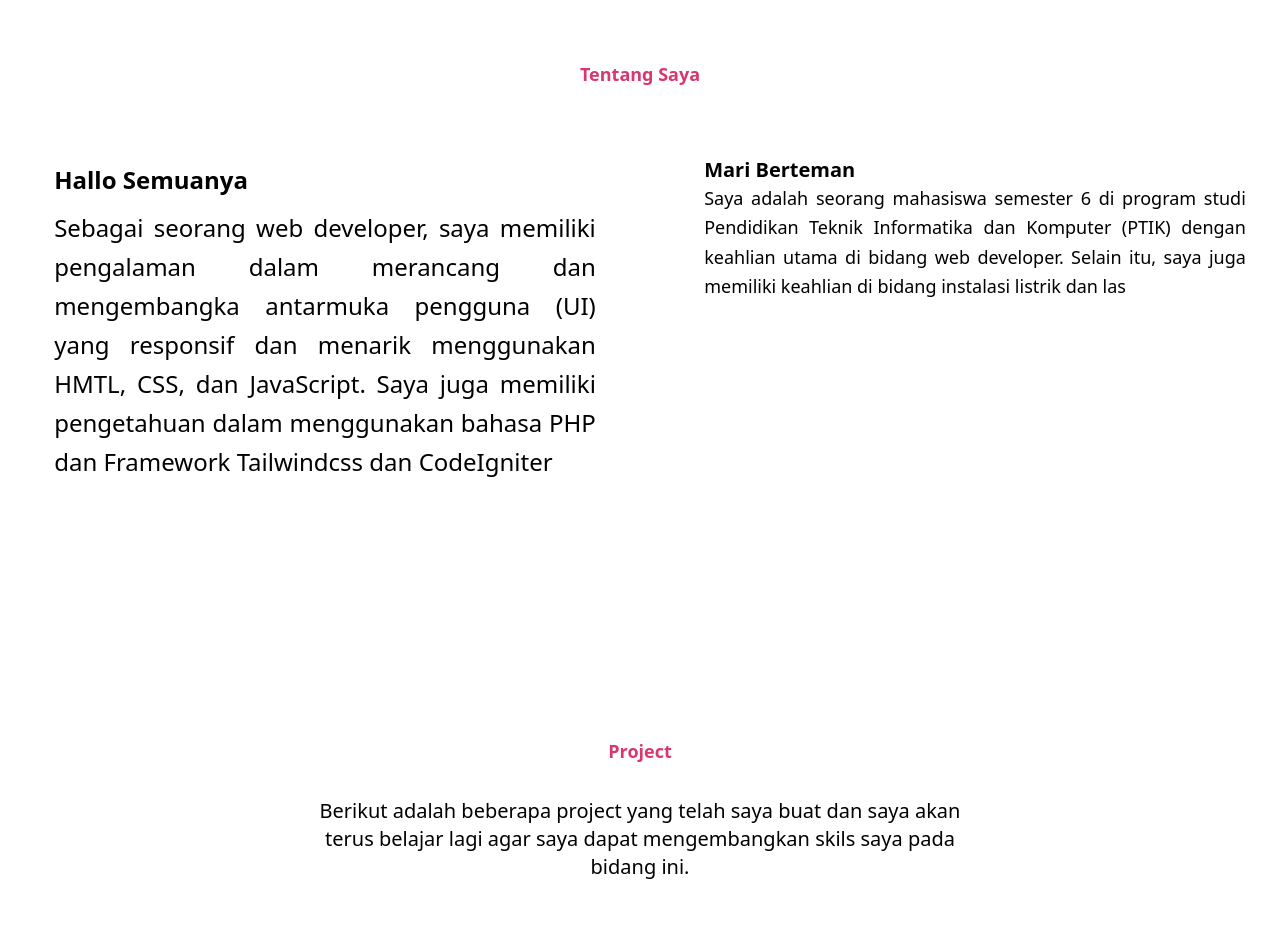
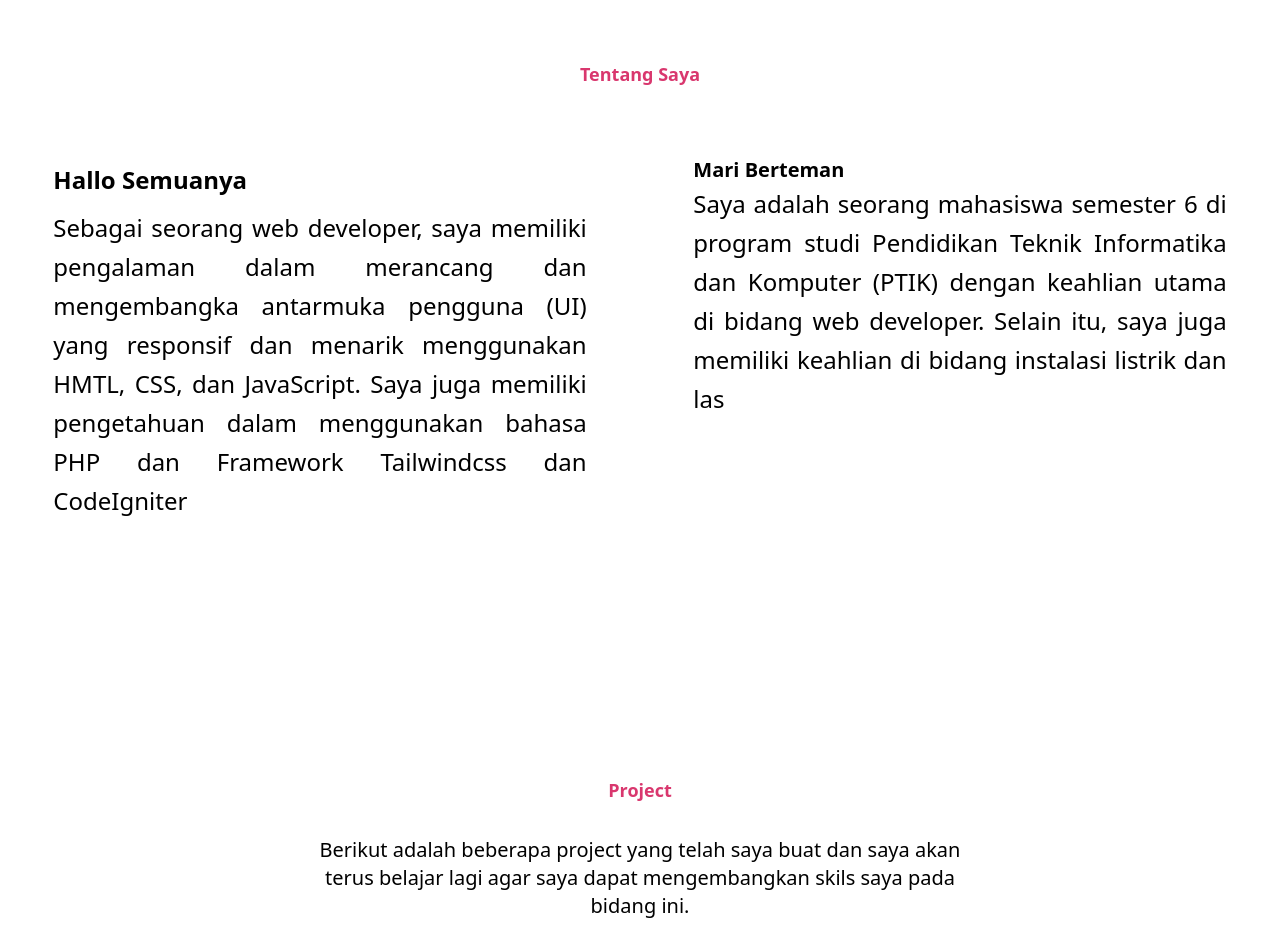
Before and after one commit to SILENT0311/portofolio-marsel, a website: page index.html in a window 1280 px wide. Shown: the part 940-1873 px from the top of the page. Drawn offline with Linux system fonts and the light colour scheme.

Commit message:
perbaikan tampilan lagi

```diff
--- a/index.html
+++ b/index.html
@@ -97,10 +97,10 @@
   <!-- section hero end -->
 
   <!-- section about start -->
-  <section class="container max-w-full " id="about">
+  <section class="container max-w-full" id="about">
     <div class=" pt-28 pb-24">
       <h1 class="text-center font-bold text-pink text-base my-12 lg:text-lg">Tentang Saya</h1>
-      <div class="lg:flex lg:justify-center xl:w-[1300px] mx-auto">
+      <div class="lg:flex lg:justify-center xl:w-[1300px] mx-auto max-w-full">
         <div class="w-10/12 mx-auto my-4 lg:w-5/12">
           <h1 class="text-2xl font-bold my-3">Hallo Semuanya</h1>
           <p class="text-justify text-lg lg:text-2xl xl:leading-relaxed">Sebagai seorang web developer, saya memiliki
@@ -110,7 +110,7 @@
         </div>
         <div class="w-10/12 mx-auto mt-16 lg:w-5/12 lg:mt-5">
           <h1 class="text-xl font-semibold my-2 lg:my-0">Mari Berteman</h1>
-          <p class="text-justify text-xl lg:text-lg xl:leading-relaxed">Saya adalah seorang mahasiswa semester 6 di
+          <p class="text-justify text-xl lg:text-2xl xl:leading-relaxed">Saya adalah seorang mahasiswa semester 6 di
             program studi Pendidikan Teknik
             Informatika dan Komputer (PTIK) dengan keahlian utama di bidang web developer. Selain itu, saya juga
             memiliki keahlian di bidang instalasi listrik dan las</p>
@@ -121,7 +121,7 @@
   <!-- section about end -->
 
   <!-- section project start -->
-  <section class="container max-w-full" id="project">
+  <section class="container max-w-full " id="project">
     <div class=" pt-28 pb-36">
       <h1 class="text-center font-bold text-pink text-base my-8 xl:text-lg">Project</h1>
       <p class="text-center w-11/12 mx-auto text-lg lg:w-[650px] xl:text-xl">Berikut adalah beberapa project yang telah
@@ -168,7 +168,7 @@
   <!-- section project end -->
 
   <!-- section skils start -->
-  <section class="container bg-abu max-w-full" id="skils">
+  <section class="container bg-abu max-w-full " id="skils">
     <div class=" pt-28 pb-36">
       <h1 class="text-center font-bold text-pink text-base my-8 xl:text-lg">Skils</h1>
       <p class="text-center w-10/12 mx-auto text-lg lg:w-[650px] xl:text-xl">Beberapa skils yang sudah saya pelajari
```
Also changed, not shown: src/output.css.
